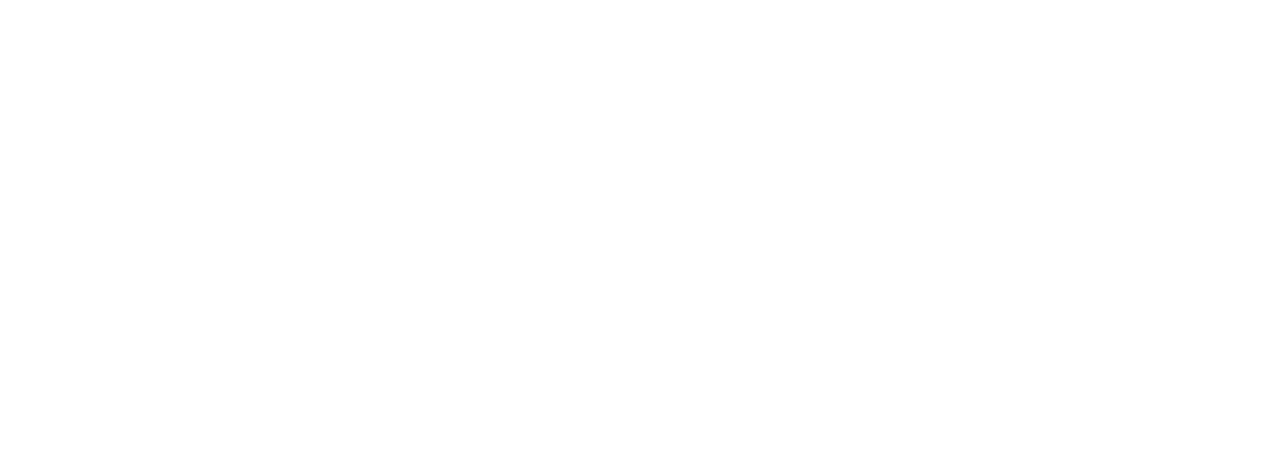
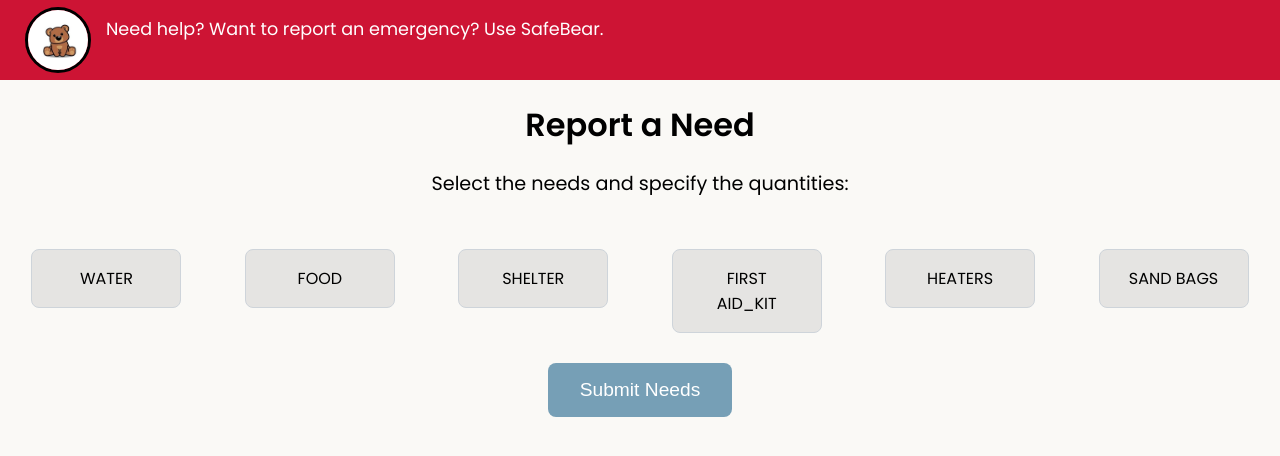
Before and after one commit to IvanPastorcic/LeteciMedvjedici, a React (Create React App) app in the folder IzvorniKod/: page /report-need in a window 1280 px wide. Before the commit this address had no page. Shown: the top 456 px of the page. Built offline with nearby package versions, Linux system fonts and the light colour scheme.

Commit message:
Added Report needs page

```diff
--- a/IzvorniKod/src/App.js
+++ b/IzvorniKod/src/App.js
@@ -6,6 +6,7 @@
 import MapPage from "./pages/MapPage/MapPage";
 import HomePageAuthorities from "./pages/HomePageAuthorities/HomePageAuthorities";
 import ConfirmationScreen from "./pages/ConfirmationScreen/ConfirmationScreen";
+import ReportNeedPage from "./pages/ReportNeedPage/ReportNeedPage";
 
 function App() {
   return (
@@ -14,6 +15,7 @@
         <Route path="/" element={<LoginPage />} />
         <Route path="/report" element={<ReportPage />} />
         <Route path="/confirmation" element={<ConfirmationScreen />} />
+        <Route path="/report-need" element={<ReportNeedPage />} />
 
         <Route path="/home" element={<HomePage />} />
         <Route path="/map" element={<MapPage />} />
--- a/IzvorniKod/src/pages/ConfirmationScreen/ConfirmationScreen.js
+++ b/IzvorniKod/src/pages/ConfirmationScreen/ConfirmationScreen.js
@@ -7,11 +7,11 @@
     const navigate = useNavigate();
 
     const handleReportNeedClick = () => {
-        navigate('/report-need'); // Replace with the correct route for reporting needs
+        navigate('/report-need');
     };
 
     const handleGoHomeClick = () => {
-        navigate('/home'); // Replace with the correct route for the home page
+        navigate('/home');
     };
 
     return (
--- /dev/null
+++ b/IzvorniKod/src/pages/ReportNeedPage/ReportNeedPage.css
@@ -0,0 +1,76 @@
+.report-need-page {
+    text-align: center;
+    background-color: #FAF9F6;
+    font-family: Poppins;
+    min-height: 100vh;
+}
+
+.report-need-page h1 {
+    color: black;
+    margin-bottom: 1rem;
+}
+
+.report-need-page > p{
+    font-size: 1.2rem;
+    padding-bottom: 2rem;
+}
+
+.need-options {
+    display: flex;
+    flex-wrap: wrap;
+    justify-content: space-evenly;
+    gap: 2rem;
+}
+
+.need-item {
+    text-align: center;
+    flex-basis: 150px;
+    position: relative;
+}
+
+.need-button {
+    font-family: Poppins;
+    padding: 1rem 1.5rem;
+    font-size: 1rem;
+    border: none;
+    border-radius: 8px;
+    background-color: #E5E4E2;
+    border: 1px solid #ced4da;
+    cursor: pointer;
+    width: 100%;
+}
+
+.need-button.active {
+    background-color: #B33951;
+    color: white;
+}
+
+.quantity-input {
+    margin-top: 0.5rem;
+    padding: 0.5rem;
+    font-size: 1rem;
+    width: 100%;
+    border: 1px solid #ced4da;
+    border-radius: 8px;
+}
+
+.button-container {
+    display: flex;
+    justify-content: center;
+    gap: 1.5rem;
+}
+
+
+.submit-button {
+    padding: 1rem 2rem;
+    font-size: 1.2rem;
+    border-radius: 8px;
+    cursor: pointer;
+    background-color: #769FB6;
+}
+
+
+
+.submit-button:hover {
+    background-color: #188FA7;
+}
--- /dev/null
+++ b/IzvorniKod/src/pages/ReportNeedPage/ReportNeedPage.js
@@ -0,0 +1,107 @@
+import React, { useState, useEffect } from "react";
+import AnonHeader from "../../components/AnonHeader/AnonHeader";
+import { useNavigate } from "react-router-dom";
+import './ReportNeedPage.css';
+
+function ReportNeedPage() {
+    const [needs, setNeeds] = useState({});
+    const navigate = useNavigate();
+
+    const needUnits = {
+      water: "liters",
+      food: "people",
+      shelter: "people",
+      first_aid_kit: "kits",
+      heaters: "heaters",
+      sand_bags: "liters",
+    };
+
+    const handleNeedClick = (need) => {
+      setNeeds((prevNeeds) => ({
+        ...prevNeeds,
+        [need]: prevNeeds[need] || "",
+      }));
+    };
+
+    const handleQuantityChange = (need, value) => {
+      setNeeds((prevNeeds) => ({
+        ...prevNeeds,
+        [need]: value,
+      }));
+    };
+
+    const handleSubmit = () => {
+      const submittedNeeds = Object.entries(needs).filter(
+        ([, quantity]) => quantity
+      );
+
+      if (submittedNeeds.length === 0) {
+        alert("Please specify at least one need.");
+        return;
+      }
+
+      const needsToSubmit = submittedNeeds.map(([need, quantity]) => ({
+        type: need,
+        quantity: parseInt(quantity, 10),
+        unit: needUnits[need],
+      }));
+
+      //za slanje info u backend
+/*       try {
+
+        const response = await axios.post("http://localhost:8081/needs/add", {
+          needs: needsToSubmit,
+
+        console.log("Submitted successfully:", response.data);
+        alert("Needs submitted successfully!");
+
+
+        navigate("/home");
+      } catch (error) {
+        console.error("Error submitting needs:", error);
+        alert("Failed to submit needs. Please try again.");
+      } */
+
+      console.log("Submitting needs:", needsToSubmit);
+      alert("Needs submitted successfully!");
+      navigate("/home");
+    };
+
+    return (
+        <div className="report-need-page">
+            <AnonHeader />
+            <h1>Report a Need</h1>
+            <p>Select the needs and specify the quantities:</p>
+            <div className="need-options">
+            {Object.keys(needUnits).map((need) => (
+                <div key={need} className="need-item">
+                <button
+                    className={`need-button ${
+                    needs[need] !== undefined ? "active" : ""
+                    }`}
+                    onClick={() => handleNeedClick(need)}
+                >
+                    {need.replace("_", " ").toUpperCase()}
+                </button>
+                {needs[need] !== undefined && (
+                    <input
+                    type="number"
+                    placeholder={`Enter quantity in ${needUnits[need]}`}
+                    value={needs[need]}
+                    onChange={(e) => handleQuantityChange(need, e.target.value)}
+                    className="quantity-input"
+                    />
+                )}
+                </div>
+            ))}
+            </div>
+
+            <button className="submit-button" onClick={handleSubmit}>
+            Submit Needs
+            </button>
+        </div>
+
+    );
+  }
+
+  export default ReportNeedPage;
```
Lines whose indentation alone changed are shown as unchanged.
